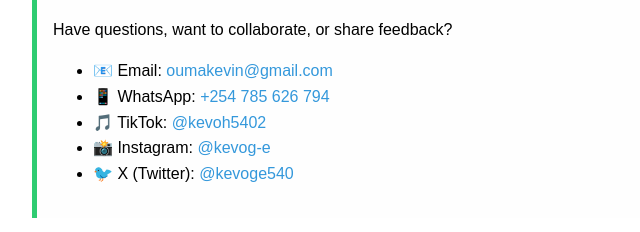
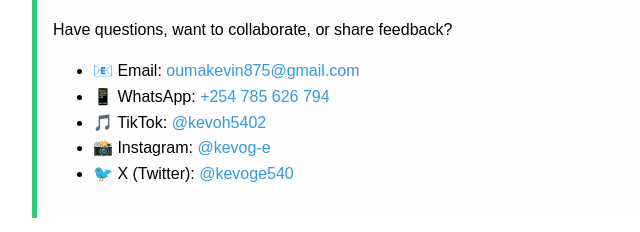
Before and after one commit to Geruld875/Mind--unplugged, a plain HTML site: page index.html in a window 1280 px wide. Shown: the part 2097-2329 px from the top of the page, 208-848 px from the left. Drawn offline with Linux system fonts and the light colour scheme.

Commit message:
Add files via upload

```diff
--- a/index.html
+++ b/index.html
@@ -123,7 +123,7 @@
       <h2>📞 Contact Me</h2>
       <p>Have questions, want to collaborate, or share feedback?</p>
       <ul>
-        <li>📧 Email: <a href="mailto:oumakevin875@gmail.com">oumakevin@gmail.com</a></li>
+        <li>📧 Email: <a href="mailto:oumakevin875@gmail.com">oumakevin875@gmail.com</a></li>
         <li>📱 WhatsApp: <a href="https://wa.me/254785626794" target="_blank">+254 785 626 794</a></li>
         <li>🎵 TikTok: <a href="https://tiktok.com/@kevoh5402" target="_blank">@kevoh5402</a></li>
         <li>📸 Instagram: <a href="https://instagram.com/kevog-e" target="_blank">@kevog-e</a></li>
```
